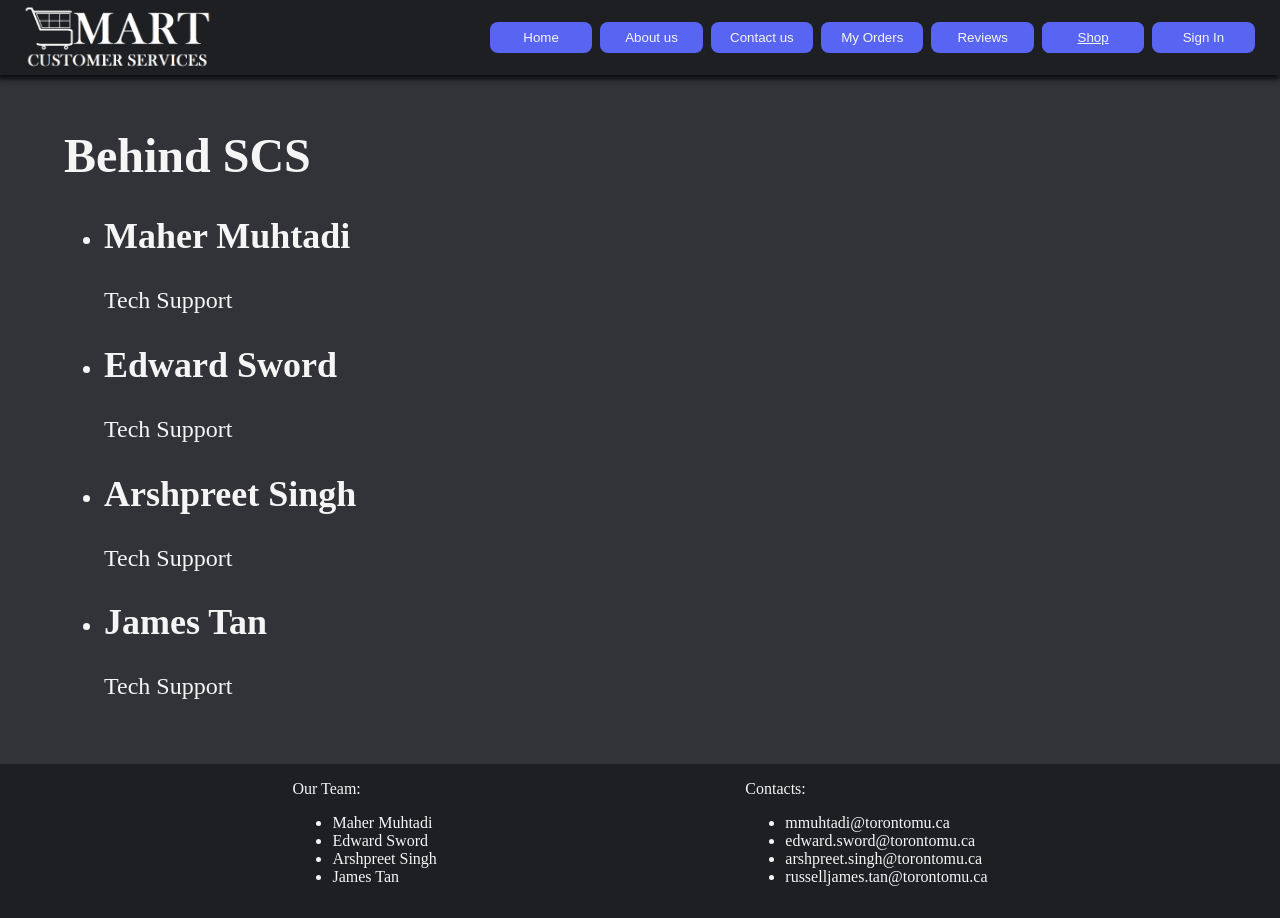
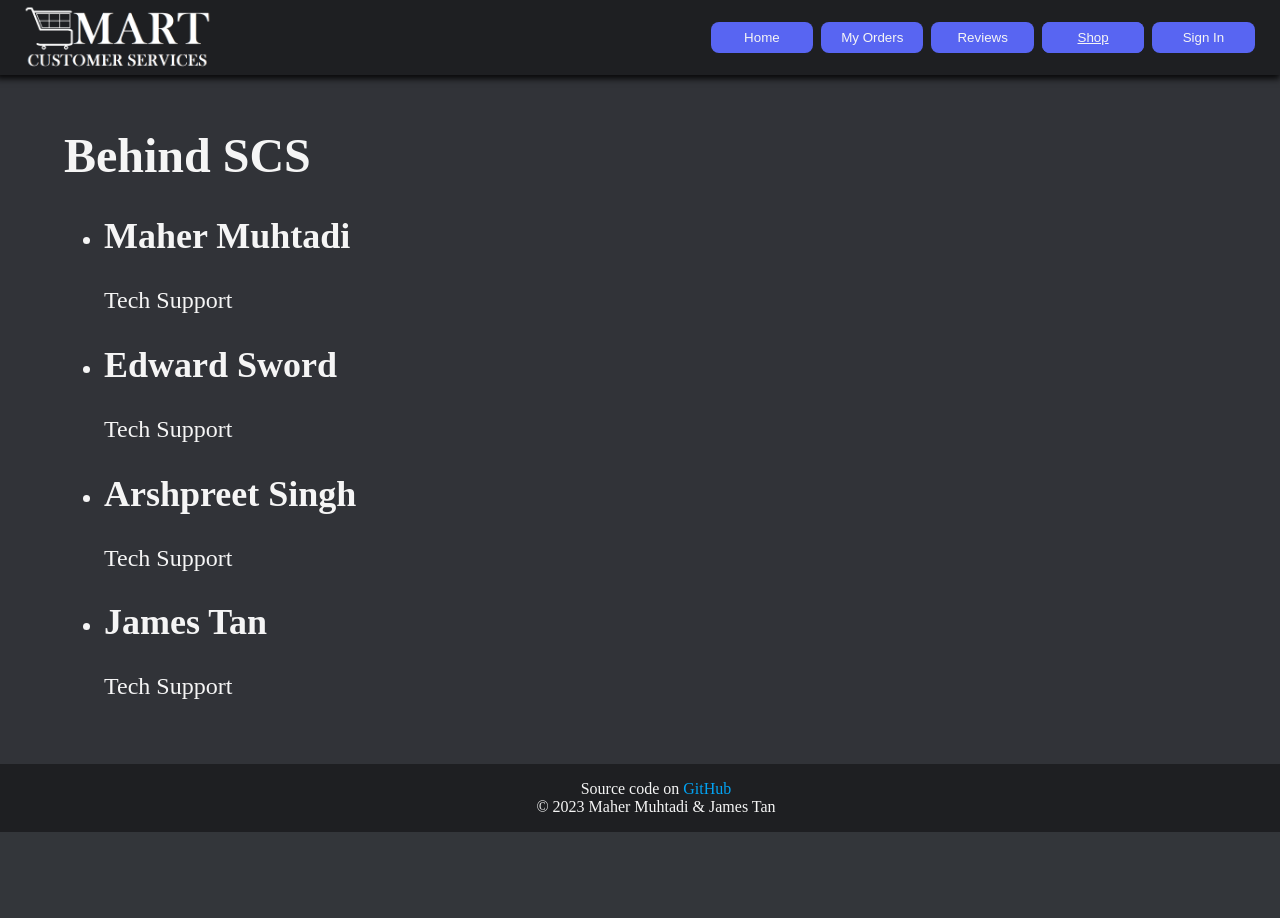
Before and after one commit to MaherMuhtadi/Smart-Customer-Services-Web-App, a PHP site: page /about.php in a window 1280 px wide. After the commit the page ends 832 px from the top, so only its background shows below. Run offline with PHP 8.4, Linux system fonts and the light colour scheme; tables that the repository leaves empty hold one stand-in row (values such as "Sample post"); some web fonts are replaced.

Commit message:
Updated footer content and layout

```diff
--- a/layout.php
+++ b/layout.php
@@ -44,8 +44,6 @@ function menuBar() {
 
             <div id='menu-row'>
                 <button class='menu-item' onclick=\"window.open('home.php', '_self')\">Home</button>
-                <button class='menu-item' onclick=\"window.open('about.php', '_self')\">About us</button>
-                <button class='menu-item' onclick=\"window.open('contact.php', '_self')\">Contact us</button>
                 <button class='menu-item' onclick=\"window.open('orders.php', '_self')\">My Orders</button>
                 <button class='menu-item' onclick=\"window.open('reviews.php', '_self')\">Reviews</button>
 
@@ -83,25 +81,8 @@ function footer() {
      */
     echo
         "<footer>
-            <div class='footer-item'>
-                Our Team:
-                <ul>
-                    <li>Maher Muhtadi</li>
-                    <li>Edward Sword</li>
-                    <li>Arshpreet Singh</li>
-                    <li>James Tan</li>
-                </ul>
-            </div>
-
-            <div class='footer-item'>
-                Contacts:
-                <ul>
-                    <li>mmuhtadi@torontomu.ca</li>
-                    <li>edward.sword@torontomu.ca</li>
-                    <li>arshpreet.singh@torontomu.ca</li>
-                    <li>russelljames.tan@torontomu.ca</li>
-                </ul>
-            </div>
+            Source code on <a href='https://github.com/MaherMuhtadi/Smart-Customer-Services-Web-App' target='_blank'>GitHub</a><br>
+            &#169 <script>document.write((new Date).getFullYear())</script> Maher Muhtadi &amp; James Tan
         </footer>";
 }
 
--- a/style.css
+++ b/style.css
@@ -15,9 +15,6 @@ body::-webkit-scrollbar {
 header, footer {
     width: 100%;
     background-color: rgb(30,31,34);
-    display: flex;
-    justify-content: space-evenly;
-    align-items: center;
 }
 
 header {
@@ -25,6 +22,14 @@ header {
     z-index: 2;
     top: 0;
     box-shadow: -2px 2px 6px 2px rgb(10, 10, 11);
+    display: flex;
+    justify-content: space-evenly;
+    align-items: center;
+}
+
+footer {
+    padding: 1rem;
+    text-align: center;
 }
 
 main {
@@ -147,10 +152,6 @@ a:hover {
     margin-right: 0.25rem;
 }
 
-.footer-item {
-    padding: 1rem;
-}
-
 .negative-button {
     background-color: rgb(218,55,60);
 }
```
